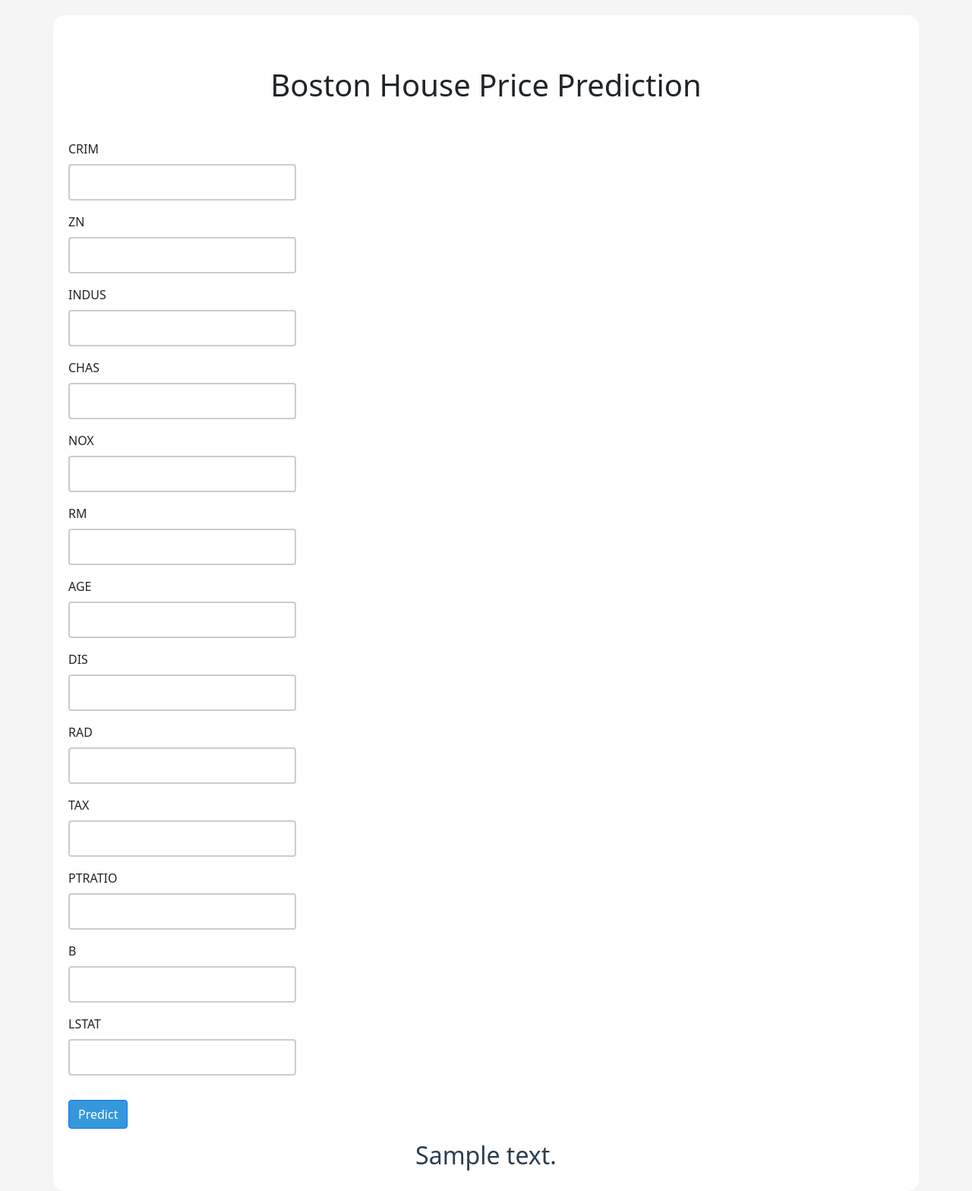
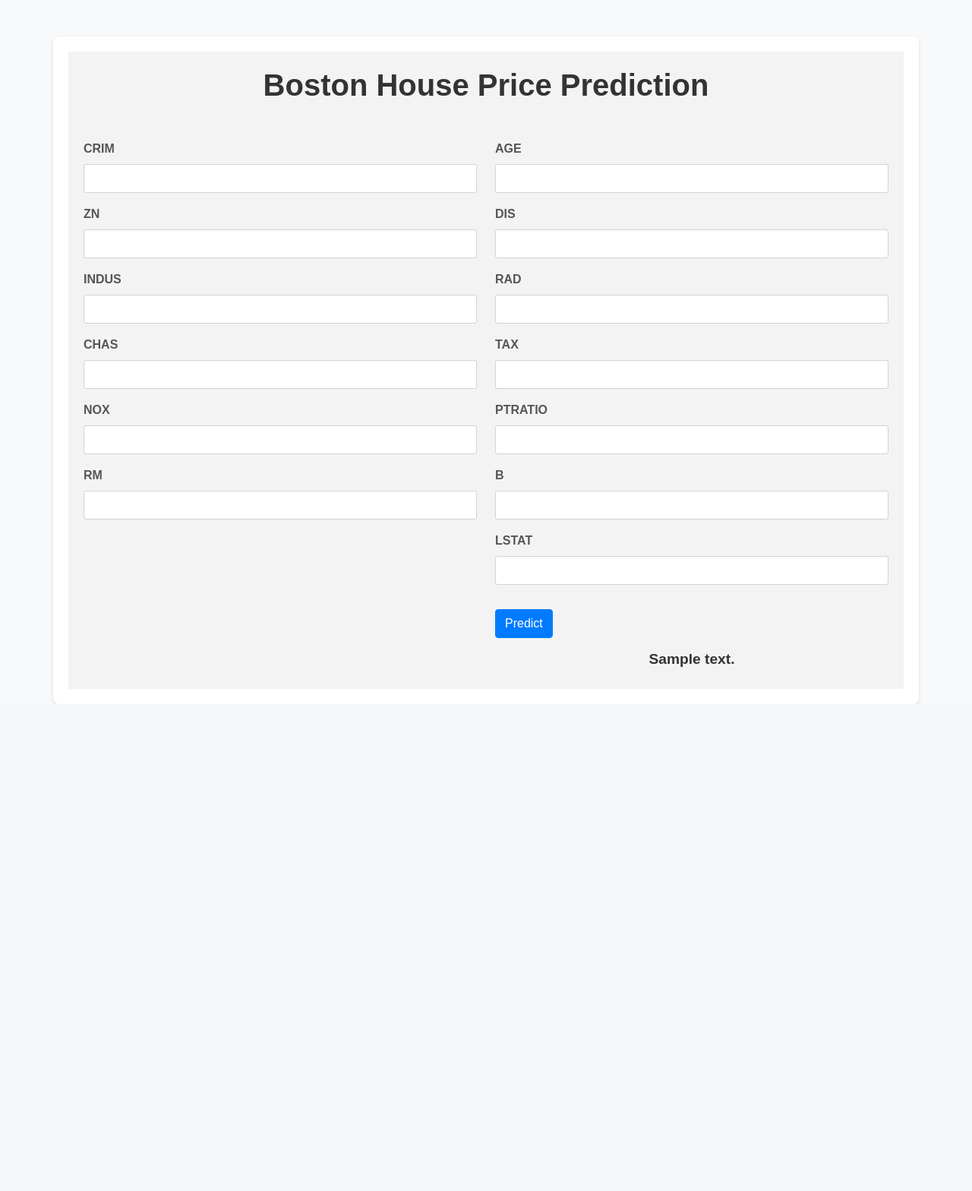
Before and after one commit to Atif-Rehman144/Boston-House-Price, a Flask app: template templates/home.html in a window 1280 px wide. Shown: the whole page at 76% size. After the commit the page ends 878 px from the top, so only its background shows below. Run offline with Flask 3, Linux system fonts and the light colour scheme; the template is opened without the code that fills it: most values are stand-ins (such as "Sample title", 1, 10 or a date in 2020); parts of the project's set-up code (start-up, migrations or seed data) failed here and were passed over.

Commit message:
Formatting

```diff
--- a/templates/home.html
+++ b/templates/home.html
@@ -7,34 +7,57 @@
     <title>Boston House Price Prediction</title>
     <style>
         body {
-            background-color: #f5f5f5;
+            background-color: #f8f9fa;
+            font-family: Arial, sans-serif;
+            color: #333;
+        }
+        .form-control {
+            border: 1px solid #ced4da;
+            border-radius: 3px;
+            box-shadow: none;
+            transition: border-color 0.3s ease;
+        }
+        .form-control:focus {
+            border-color: #007bff;
+            box-shadow: none;
+        }
+        .btn-primary {
+            background-color: #007bff;
+            border-color: #007bff;
+            color: #fff;
+        }
+        h1, h2 {
+            color: #333;
+            font-weight: 600;
+        }
+        h2 {
+            font-size: 1.2em;
         }
         .container {
-            background-color: white;
-            border-radius: 15px;
+            background-color: #fff;
+            box-shadow: 0px 2px 5px 0px rgba(0, 0, 0, 0.1);
+            border-radius: 8px;
             padding: 20px;
-            margin-top: 20px;
         }
-        .form-control {
-            max-width: 300px;
-            border: 2px solid #ccc;
-            border-radius: 4px;
-            padding: 10px 20px;
+        .custom-form {
+            border: none;
+            background-color: #f3f3f3;
+            padding: 20px;
         }
-        .btn-primary {
-            background-color: #3498db;
-        }
-        .result {
-            font-size: 2em;
-            color: #2c3e50;
-            margin-top: 20px;
+        label {
+            color: #555;
+            font-weight: 600;
         }
     </style>
+
 </head>
 <body>
-<div class="container">
-    <h1 class="text-center mt-5">Boston House Price Prediction</h1>
+<div class="container mt-5">
+    <div class="custom-form">
+        <h1 class="text-center">Boston House Price Prediction</h1>
         <form action="{{ url_for('predict') }}" method="post" class="mt-5">
+            <div class="row">
+                <div class="col">
                     <div class="mb-3">
                         <label for="CRIM" class="form-label">CRIM</label>
                         <input type="number" class="form-control" id="CRIM" name="CRIM" required value="{{ data[0] if data else '' }}">
@@ -59,6 +82,8 @@
                         <label for="RM" class="form-label">RM</label>
                         <input type="number" class="form-control" id="RM" name="RM" required value="{{ data[5] if data else '' }}">
                     </div>
+                </div>
+                <div class="col">
                     <div class="mb-3">
                         <label for="AGE" class="form-label">AGE</label>
                         <input type="number" class="form-control" id="AGE" name="AGE" required value="{{ data[6] if data else '' }}">
@@ -86,12 +111,12 @@
                     <div class="mb-3">
                         <label for="LSTAT" class="form-label">LSTAT</label>
                         <input type="number" class="form-control" id="LSTAT" name="LSTAT" required value="{{ data[12] if data else '' }}">
+
             </div>
             <button type="submit" class="btn btn-primary mt-3">Predict</button>
         </form>
-
-    <h2 class="text-center result mt-3">{{ prediction_text }}</h2>
-
+        <h2 class="text-center mt-3">{{ prediction_text }}</h2>
+    </div>
 </div>
 <script src="https://cdn.jsdelivr.net/npm/bootstrap@5.0.2/dist/js/bootstrap.bundle.min.js"></script>
 </body>
```
Lines whose indentation alone changed are shown as unchanged.
